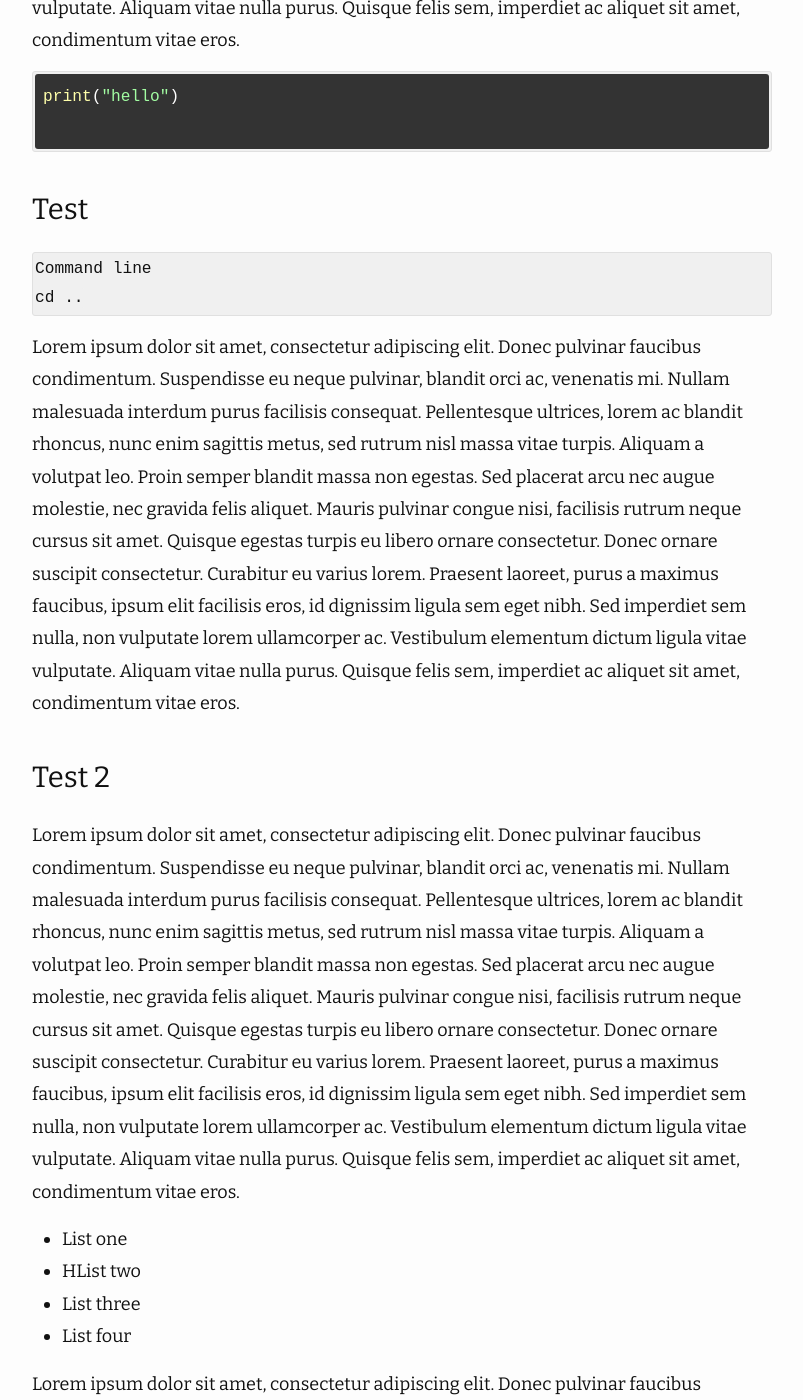
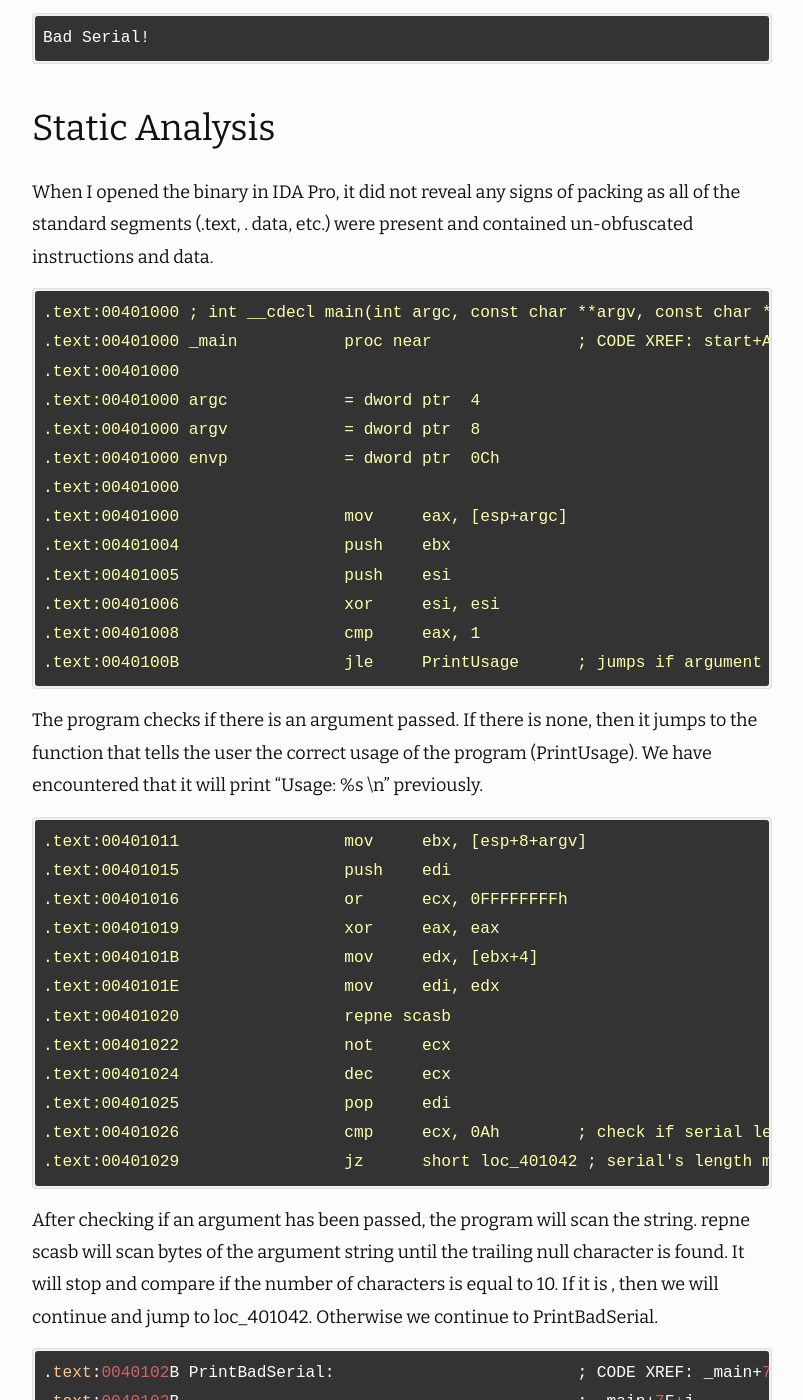
Before and after one commit to miztu/miztu.github.io, a Jekyll site: the page built from _posts/2023-01-27-crkme1-win32.md, in a window 1280 px wide and 1400 px high, scrolled down 840 px. Shown: the whole window, without its empty margins (238-1041 px from the left). Built offline with Jekyll 4.4.1, drawn with Linux system fonts in a browser that asks for light colours; nearby versions of some CDN libraries; some of the changed text lies outside the part shown.

Commit message:
commit message

````diff
--- a/_posts/2023-01-27-crkme1-win32.md
+++ b/_posts/2023-01-27-crkme1-win32.md
@@ -1,52 +1,214 @@
 ---
 layout: post
 title: CrackMe:crkme1-win32
-date: 2023-01-27
+date: 2023-01-31
 categories: crackme
 ---
 
-In this post, we are going to be taking a look at crkme1-win32.
+I have heard of Z3, an SMT solver, and wanted to find more about it. Before I could use Z3, I needed to find a binary that I could practice with.  I browsed the internet and discovered a YouTube video where a specific binary was used. I decided to choose the crack me, crkme1-win32, by Damo2k. It was published on January 12, 2008, and with a difficulty of 2. The crack me was similar to the binary used in the YouTube video, and it was intended to be simple— it was perfect to practice and learn more about Z3.
+
+## The Challenge
+
+`The instruction is to find a valid serial. Patching is not allowed. The executable is not packed or encrypted.`
+
+The crack me consists of a single executable crkme1-win32.exe. When the executable is run, it tells us to pass in a serial as an argument:
 
 ```
-Test
-test
-test
+Usage: %s <serial>\n”.
+```
+
+Typing a random string  as an argument(e.g. abcdef), the application responds with “Bad Serial!”
+
+```
+Bad Serial!
+```
+
+## Static Analysis
+
+When I opened the binary in IDA Pro, it did not reveal any signs of packing as all of the standard segments (.text, . data, etc.) were present and contained un-obfuscated instructions and data.
+
+```nasm
+.text:00401000 ; int __cdecl main(int argc, const char **argv, const char **envp)
+.text:00401000 _main           proc near               ; CODE XREF: start+AF↓p
+.text:00401000
+.text:00401000 argc            = dword ptr  4
+.text:00401000 argv            = dword ptr  8
+.text:00401000 envp            = dword ptr  0Ch
+.text:00401000
+.text:00401000                 mov     eax, [esp+argc]
+.text:00401004                 push    ebx
+.text:00401005                 push    esi
+.text:00401006                 xor     esi, esi
+.text:00401008                 cmp     eax, 1
+.text:0040100B                 jle     PrintUsage      ; jumps if argument is not given
+```
+
+The program checks if there is an argument passed. If there is none, then it jumps  to the function that tells the user the correct usage of the program (PrintUsage). We have encountered  that it will print “Usage: %s <serial>\n” previously.
+
+```nasm
+.text:00401011                 mov     ebx, [esp+8+argv]
+.text:00401015                 push    edi
+.text:00401016                 or      ecx, 0FFFFFFFFh
+.text:00401019                 xor     eax, eax
+.text:0040101B                 mov     edx, [ebx+4]
+.text:0040101E                 mov     edi, edx
+.text:00401020                 repne scasb
+.text:00401022                 not     ecx
+.text:00401024                 dec     ecx
+.text:00401025                 pop     edi
+.text:00401026                 cmp     ecx, 0Ah        ; check if serial length is 10
+.text:00401029                 jz      short loc_401042 ; serial's length must be 10 to continue
+```
+
+After checking if an argument has been passed, the program will scan the string.  repne scasb will scan bytes of the argument string until the trailing null character is found. It will stop and  compare if the number of characters is equal to 10.  If it is , then we will continue and jump to loc_401042.  Otherwise we continue to PrintBadSerial.
+
+```nasm
+.text:0040102B PrintBadSerial:                         ; CODE XREF: _main+70↓j
+.text:0040102B                                         ; _main+7F↓j ...
+.text:0040102B                 push    offset aBadSerial ; "Bad Serial!"
+.text:00401030                 push    offset Format   ; "%s\n"
+.text:00401035                 call    _printf
+.text:0040103A                 add     esp, 8
+.text:0040103D                 xor     eax, eax
+.text:0040103F                 pop     esi
+.text:00401040                 pop     ebx
+.text:00401041                 retn
+```
+
+It stops the program after printing “Bad Serial!”. We will not be able to continue.
+
+Our string argument, or serial argument, that we passed must be of length 10 so that we can continue to loc_401042.
+
+```nasm
+
+.text:00401042 loc_401042:                             ; CODE XREF: _main+29↑j
+.text:00401042                 cmp     byte ptr [edx], 0 ; check if serial is not equal to 0
+.text:00401045                 jz      short loc_401061
+.text:00401047
+.text:00401047 loc_401047:                             ; CODE XREF: _main+5F↓j
+.text:00401047                 mov     al, [edx+esi]
+.text:0040104A                 cmp     al, 61h ; 'a'
+.text:0040104C                 jl      short loc_401057
+.text:0040104E                 cmp     al, 7Ah ; 'z'   ; char must be between 0x61 and 0x7a
+.text:00401050                 jg      short loc_401057
+.text:00401052                 sub     al, 20h ; ' '
+.text:00401054                 mov     [edx+esi], al   ; subtract char by 0x20
+.text:00401057
+.text:00401057 loc_401057:                             ; CODE XREF: _main+4C↑j
+.text:00401057                                         ; _main+50↑j
+.text:00401057                 mov     edx, [ebx+4]
+.text:0040105A                 inc     esi
+.text:0040105B                 cmp     byte ptr [edx+esi], 0 ; until nullbyte
+.text:0040105F                 jnz     short loc_401047
+```
+
+The program iterates through the serial argument, and checks if each character is between 0x61 and 0x7a. If it is, then the character is subtracted by 0x20.
+
+```nasm
+.text:00401061 loc_401061:                             ; CODE XREF: _main+45↑j
+.text:00401061                 mov     ecx, [ebx+4]
+.text:00401064                 movsx   eax, byte ptr [ecx+9]
+.text:00401068                 movsx   esi, byte ptr [ecx]
+.text:0040106B                 sub     eax, 3
+.text:0040106E                 cmp     esi, eax        ; serial[0] == serial[9]-3
+.text:00401070                 jnz     short PrintBadSerial
+.text:00401072                 movsx   edx, byte ptr [ecx+8]
+.text:00401076                 movsx   eax, byte ptr [ecx+1]
+.text:0040107A                 add     edx, 14
+.text:0040107D                 cmp     eax, edx        ; serial[1] == serial[8] + 14
+.text:0040107F                 jnz     short PrintBadSerial
+.text:00401081                 movsx   edx, byte ptr [ecx+7]
+.text:00401085                 movsx   eax, byte ptr [ecx+2]
+.text:00401089                 sub     edx, 20
+.text:0040108C                 cmp     eax, edx        ; serial[2] == serial[7]-20
+.text:0040108E                 jnz     short PrintBadSerial
+.text:00401090                 movsx   edx, byte ptr [ecx+6]
+.text:00401094                 movsx   eax, byte ptr [ecx+3]
+.text:00401098                 add     edx, 6
+.text:0040109B                 cmp     eax, edx        ; serial[3] == serial[6]+ 6
+.text:0040109D                 jnz     short PrintBadSerial
+.text:0040109F                 movsx   eax, byte ptr [ecx+5] ; eax (serial[5])
+.text:004010A3                 movsx   ecx, byte ptr [ecx+4] ; ecx (serial[4])
+.text:004010A7                 add     eax, ecx        ; serial[5]+ serial[4
+.text:004010A9                 cdq                     ; edx = 0x00000000
+.text:004010AA                 sub     eax, edx        ;
+.text:004010AC                 sar     eax, 1          ; ( serial[5]+serial[4])  >> 1
+.text:004010AE                 cmp     eax, esi        ; (k[4] + k[5]) >> 1 == serial[0]
+.text:004010B0                 jnz     PrintBadSerial
+.text:004010B6                 push    offset aGoodSerial ; "Good Serial!"
+.text:004010BB                 push    offset Format   ; "%s\n"
+.text:004010C0                 call    _printf
+.text:004010C5                 add     esp, 8
+.text:004010C8                 xor     eax, eax
+.text:004010CA                 pop     esi
+.text:004010CB                 pop     ebx
+.text:004010CC                 retn
+```
+
+I have added comments that describe the logic of this assembly code. It does some operations to specific characters from the serial argument. If the serial argument satisfies all of these conditions after some operations have been done, the program will finally print “Good Serial!”.
+
+**The Keygen**
+
+At this point, it is time to write a key generator.
+
+From our static analysis, we can assume that:
+
+- The serial must be length 10, otherwise it will jump to PrintBadSerial
+- A character of the serial is subtracted by 0x20 if it is between 0x61 and 0x7a.
+- serial[0] == serial[9]-3
+- serial[1] == serial[8] + 14
+- serial[2] == serial[7]-20
+- serial[3] == serial[6]+ 6
+- (k[4] + k[5]) >> 1 == serial[0]
+
+Now it is time to test out Z3. How would I be able to satisfy these constraints?
+
+```python
+s, k = Solver(), []
+
+for i in range(10):  # 10 character length
+    v = BitVec(f"v{i}", 8)  #  create bit-vector variable , v0, v1.. etc that is 8 bits
+    v_ = BitVec(f"v_{i}", 8)  #  create bit-vector variable , v_0, v_1.. etc that is 8 bits
+    # A character of the serial is subtracted by 0x20 if it is between 0x61 and 0x7a.
+    s.add(Or(And(v_>96, v_<=122, v==v_-32), And(Or(v_<=96, v_>122), v==v_))) # subtract by 0x20
+    # variable values should be ascii values that can be typed from keyboard
+    s.add(And(v_>=32, v_<=126))
+    # insert to list index: value
+    k.insert(i, v)
+```
+
+We can represent the assumptions we have made previously using Z3’s api. Two variables v and v_ that are 8 bits are created. This will be a possible character that will satisfy the conditions to create a valid serial.  If a variable v_ is between 96(0x61) and 122(0x7a),  v_ is subtracted by 0x20 and set to v. Otherwise v is equal to v_ (no change) . Next, we have to make sure that the characters are ASCII printable characters; which is why v_ should be between 32 and 126.
+
+```python
+s.add(k[0] == k[9] - 3)
+s.add(k[1] == k[8] + 14)
+s.add(k[2] == k[7] -20)
+s.add(k[3] == k[6]+ 6)
+s.add(k[0] == (LShR((k[4] + k[5]), 1)))
+```
+
+We have already created a possible 10 value serial. Now let us add other conditions some indexes of the serial have to satisfy.
+
+```python
+if s.check() == sat:
+    print(''.join(chr(int(x.split("=")[1])) for x in sorted(repr(s.model()).strip("[]").split(",\n "))[10:]))
+```
+
+Now let us solve and print our serial key
+
+```
+Good Serial!
 ```
 
 
-`test`
+**Conclusion**
 
-``test2``
+In this write-up, I explained one of the possible solutions to this crack me using Z3.  Although this was a simple crack me, I was able to learn how Z3 can be applied in reverse-engineering.  Z3 can be quite a useful tool when brute force could take too long, or when the problem can easily be put in the form of equations.
 
-Lorem ipsum dolor sit amet, consectetur adipiscing elit. Donec pulvinar faucibus condimentum. Suspendisse eu neque pulvinar, blandit orci ac, venenatis mi. Nullam malesuada interdum purus facilisis consequat. Pellentesque ultrices, lorem ac blandit rhoncus, nunc enim sagittis metus, sed rutrum nisl massa vitae turpis. Aliquam a volutpat leo. Proin semper blandit massa non egestas. Sed placerat arcu nec augue molestie, nec gravida felis aliquet. Mauris pulvinar congue nisi, facilisis rutrum neque cursus sit amet. Quisque egestas turpis eu libero ornare consectetur. Donec ornare suscipit consectetur. Curabitur eu varius lorem. Praesent laoreet, purus a maximus faucibus, ipsum elit facilisis eros, id dignissim ligula sem eget nibh. Sed imperdiet sem nulla, non vulputate lorem ullamcorper ac. Vestibulum elementum dictum ligula vitae vulputate. Aliquam vitae nulla purus. Quisque felis sem, imperdiet ac aliquet sit amet, condimentum vitae eros.
+**Additional Resources**
 
-```python
-print("hello")
+[https://ericpony.github.io/z3py-tutorial/guide-examples.htm](https://ericpony.github.io/z3py-tutorial/guide-examples.htm)
 
-```
+[https://www.aldeid.com/wiki/X86-assembly/Instructions/cdq#:~:text=The CDQ](https://www.aldeid.com/wiki/X86-assembly/Instructions/cdq#:~:text=The%20CDQ%20)
 
-### Test
-
-```cil
-Command line
-cd ..
-```
-
-Lorem ipsum dolor sit amet, consectetur adipiscing elit. Donec pulvinar faucibus condimentum. Suspendisse eu neque pulvinar, blandit orci ac, venenatis mi. Nullam malesuada interdum purus facilisis consequat. Pellentesque ultrices, lorem ac blandit rhoncus, nunc enim sagittis metus, sed rutrum nisl massa vitae turpis. Aliquam a volutpat leo. Proin semper blandit massa non egestas. Sed placerat arcu nec augue molestie, nec gravida felis aliquet. Mauris pulvinar congue nisi, facilisis rutrum neque cursus sit amet. Quisque egestas turpis eu libero ornare consectetur. Donec ornare suscipit consectetur. Curabitur eu varius lorem. Praesent laoreet, purus a maximus faucibus, ipsum elit facilisis eros, id dignissim ligula sem eget nibh. Sed imperdiet sem nulla, non vulputate lorem ullamcorper ac. Vestibulum elementum dictum ligula vitae vulputate. Aliquam vitae nulla purus. Quisque felis sem, imperdiet ac aliquet sit amet, condimentum vitae eros.
-
-
-### Test 2
-
-Lorem ipsum dolor sit amet, consectetur adipiscing elit. Donec pulvinar faucibus condimentum. Suspendisse eu neque pulvinar, blandit orci ac, venenatis mi. Nullam malesuada interdum purus facilisis consequat. Pellentesque ultrices, lorem ac blandit rhoncus, nunc enim sagittis metus, sed rutrum nisl massa vitae turpis. Aliquam a volutpat leo. Proin semper blandit massa non egestas. Sed placerat arcu nec augue molestie, nec gravida felis aliquet. Mauris pulvinar congue nisi, facilisis rutrum neque cursus sit amet. Quisque egestas turpis eu libero ornare consectetur. Donec ornare suscipit consectetur. Curabitur eu varius lorem. Praesent laoreet, purus a maximus faucibus, ipsum elit facilisis eros, id dignissim ligula sem eget nibh. Sed imperdiet sem nulla, non vulputate lorem ullamcorper ac. Vestibulum elementum dictum ligula vitae vulputate. Aliquam vitae nulla purus. Quisque felis sem, imperdiet ac aliquet sit amet, condimentum vitae eros.
-
-
-- List one
-- HList two
-- List three
-- List four
-
-Lorem ipsum dolor sit amet, consectetur adipiscing elit. Donec pulvinar faucibus condimentum. Suspendisse eu neque pulvinar, blandit orci ac, venenatis mi. Nullam malesuada interdum purus facilisis consequat. Pellentesque ultrices, lorem ac blandit rhoncus, nunc enim sagittis metus, sed rutrum nisl massa vitae turpis. Aliquam a volutpat leo. Proin semper blandit massa non egestas. Sed placerat arcu nec augue molestie, nec gravida felis aliquet. Mauris pulvinar congue nisi, facilisis rutrum neque cursus sit amet. Quisque egestas turpis eu libero ornare consectetur. Donec ornare suscipit consectetur. Curabitur eu varius lorem. Praesent laoreet, purus a maximus faucibus, ipsum elit facilisis eros, id dignissim ligula sem eget nibh. Sed imperdiet sem nulla, non vulputate lorem ullamcorper ac. Vestibulum elementum dictum ligula vitae vulputate. Aliquam vitae nulla purus. Quisque felis sem, imperdiet ac aliquet sit amet, condimentum vitae eros.
-
-## Conclusion
-
-Lorem ipsum dolor sit amet, consectetur adipiscing elit. Donec pulvinar faucibus condimentum. Suspendisse eu neque pulvinar, blandit orci ac, venenatis mi. Nullam malesuada interdum purus facilisis consequat. Pellentesque ultrices, lorem ac blandit rhoncus, nunc enim sagittis metus, sed rutrum nisl massa vitae turpis. Aliquam a volutpat leo. Proin semper blandit massa non egestas. Sed placerat arcu nec augue molestie, nec gravida felis aliquet. Mauris pulvinar congue nisi, facilisis rutrum neque cursus sit amet. Quisque egestas turpis eu libero ornare consectetur. Donec ornare suscipit consectetur. Curabitur eu varius lorem. Praesent laoreet, purus a maximus faucibus, ipsum elit facilisis eros, id dignissim ligula sem eget nibh. Sed imperdiet sem nulla, non vulputate lorem ullamcorper ac. Vestibulum elementum dictum ligula vitae vulputate. Aliquam vitae nulla purus. Quisque felis sem, imperdiet ac aliquet sit amet, condimentum vitae eros.
+[https://theasciicode.com.ar/](https://theasciicode.com.ar/)
````
